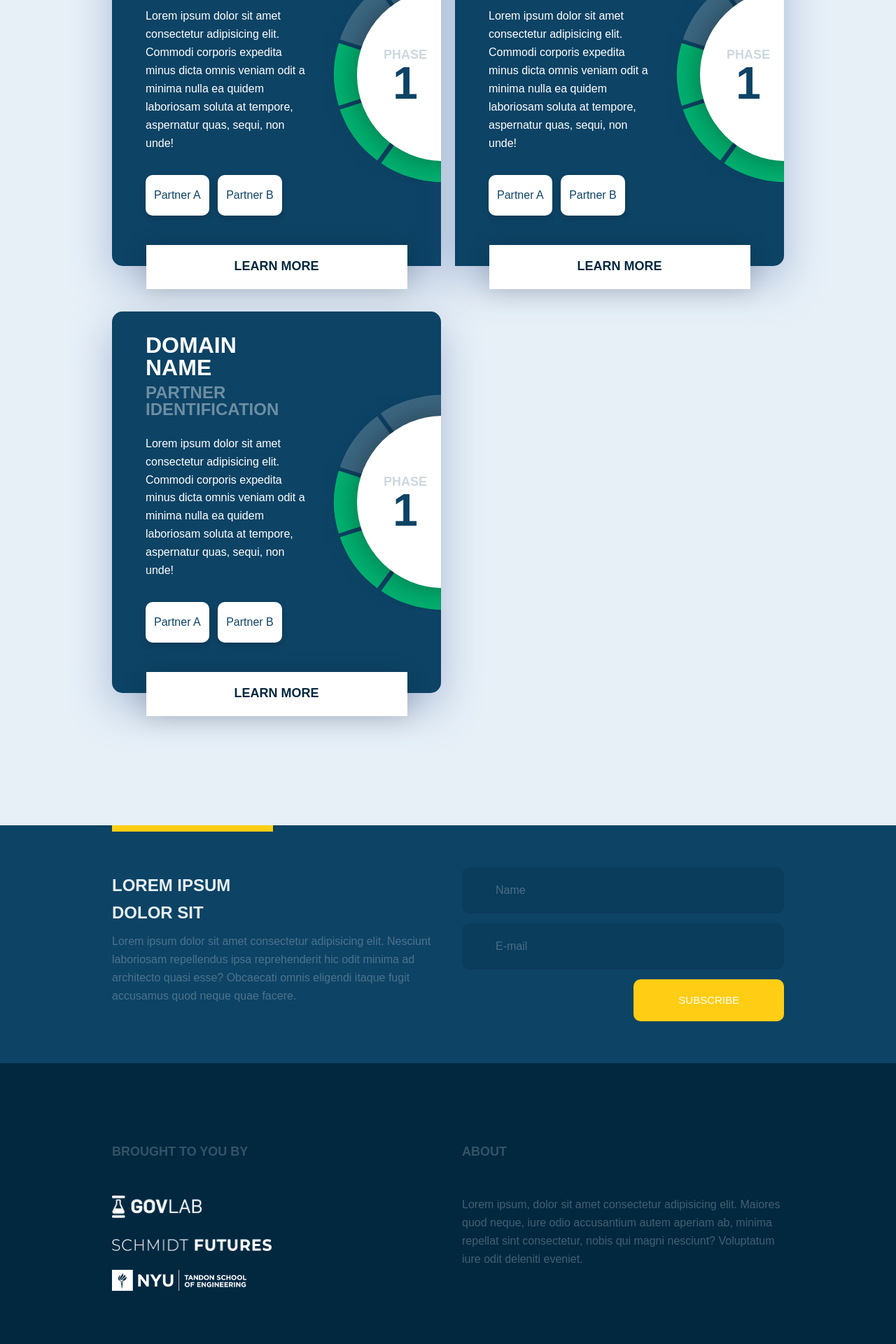
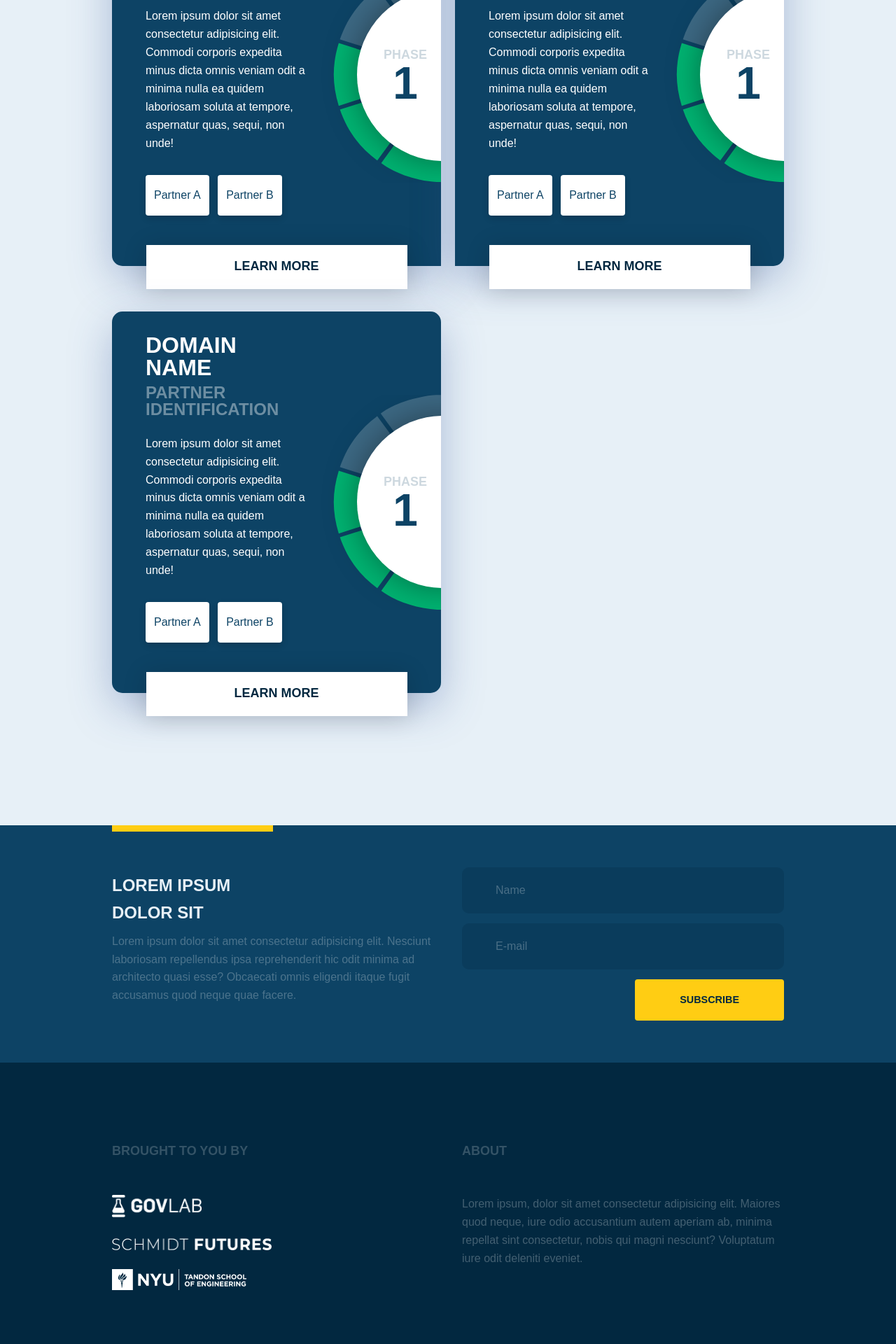
Before and after one commit to ccmdesign/100-questions-components, a Jekyll site: the page built from source/domain-cards.html, in a window 1280 px wide. Shown: the part 929-2849 px from the top of the page at 70% size. Built offline with Jekyll 4.4.1, drawn with Linux system fonts in a browser that asks for light colours; some web fonts are replaced.

Commit message:
small design fixes

```diff
--- a/source/_sass/_utils.scss
+++ b/source/_sass/_utils.scss
@@ -122,13 +122,13 @@
 
   &--yellow-alt {
       $backgroundColor: $colors-yellow-alt !global;
-      $fontColor: $colors-white !global;
+      $fontColor: $colors-dark !global;
       @content
   }
 
   &--yellow {
       $backgroundColor: $colors-yellow !global;
-      $fontColor: $colors-white !global;
+      $fontColor: $colors-dark !global;
       @content
   }
 }
--- a/source/_sass/components/_button.scss
+++ b/source/_sass/components/_button.scss
@@ -34,9 +34,8 @@
     }
 
     &--alt {
-        border-radius: 10px;
-        font-size: 0.9375em;
-        font-weight: 300;
+        border-radius: 4px;
+        font-size: 0.9em;
         padding: 18px 64px 18px 64px;
         box-shadow: none;
     }
--- a/source/_sass/components/_domain-card.scss
+++ b/source/_sass/components/_domain-card.scss
@@ -98,7 +98,7 @@
         vertical-align: top;
         background-color: $colors-white;
         padding: 16px 12px;
-        border-radius: 10px;
+        border-radius: 4px;
         box-shadow: 0 4px 10px rgba(0, 0, 0, 0.16);
         color: $colors-default;
         margin-right: 8px;
--- a/source/index.html
+++ b/source/index.html
@@ -4,7 +4,7 @@
 ---
 <div class="app-body-wrapper">
     <header class="header">
-        <h1 class="header-title">Hey, you!</h1>
+        <h1 class="header-title">Hello Stephan!</h1>
         <p class="header-text">Welcome to your component pack. You can find pages specially built for you, for demonstration purposes, down below.</p>
     </header>
     <main class="app-body">
@@ -19,6 +19,7 @@
                     <li><a href="/modal.html" target="_blank">Modal examples</a></li>
                     <li><a href="/voting.html" target="_blank">Voting example</a></li>
                 </ul>
+                <br>
                 <p class="card-list__text">
                     If you have any doubts or issues, please, contact us.
                 </p>
```
Also changed, not shown: 1 other file.
